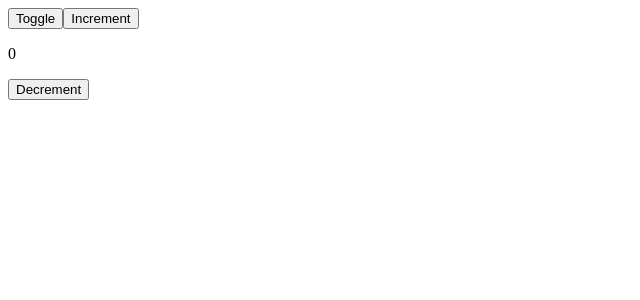
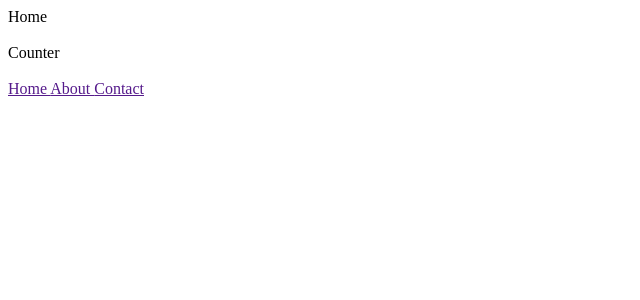
Before and after one commit to Najim473/Nuxt-3-course, a Nuxt app: page / in a window 1280 px wide. Shown: the top 300 px of the page, without its empty margins (0-640 px from the left). Built offline with nearby package versions, Linux system fonts and the light colour scheme.

Commit message:
swithc components

```diff
--- a/app.vue
+++ b/app.vue
@@ -1,29 +1,23 @@
 <template>
-  <!-- <Home-Welcome /> -->
-  <!-- <HomeWelcome /> -->
-  <!-- <Counter /> -->
-  <!-- Dynamic Components  -->
-  <!-- <component :is="Counter"/> -->
-  <button @click="toggle">Toggle</button>
-  <!-- way 01 -->
-  <!-- <component :is="myComponent"/> -->
-  <!-- way 02  -->
-  <div v-if="myComponent === 'welcome'">
-    <HomeWelcome />
-  </div>
-  <counter />
+  <a :style="{ cursor: 'pointer' }" @click="view('home')">Home</a>
+  <br />
+  <br />
+  <a :style="{ cursor: 'pointer' }" @click="view('counter')">Counter</a>
+  <br />
+  <br />
+  <!-- <HomeWelcome v-if="page === 'home'" />
+  <br />
+  <br />
+  <Counter v-if="page === 'counter'" /> -->
+  <!-- It's will work when only need  -->
+  <LazyHomeWelcome v-if="page === 'home'" />
+  <br />
+  <br />
+  <LazyCounter v-if="page === 'counter'" />
 </template>
 <script setup>
-// const Counter = resolveComponent("Counter")
-// Way 01
-// const myComponent = ref(resolveComponent("Counter"));
-// Way 02
-const myComponent = ref("counter");
-function toggle() {
-  // Way 01
-  // console.log(myComponent.value)
-  // myComponent.value = resolveComponent("Home-Welcome")
-  // Way 02
-  myComponent.value = "welcome";
+const page = ref("home");
+function view(name) {
+  page.value = name;
 }
 </script>
```
